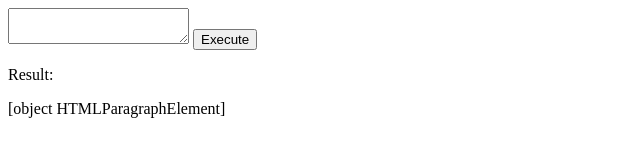
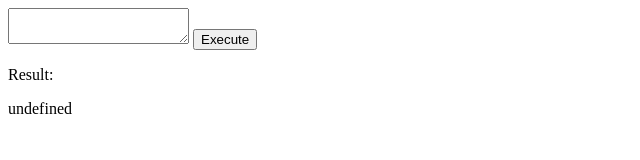
Before and after one commit to el1sha256/testtgwebapps, a plain HTML site: page index.html in a window 1280 px wide. Both pictures are taken after a click on the button "Execute". Shown: the whole page, without its empty margins (0-640 px from the left). Drawn offline with Linux system fonts and the light colour scheme.

Commit message:
fix result index.html

```diff
--- a/index.html
+++ b/index.html
@@ -21,7 +21,7 @@ function executeJSCode() {
   var jsCode = document.getElementById('jsCodeInput').value;
   let result = eval(jsCode);
   let res_el = document.getElementById('result');
-  res_el.innerHTML = res_el;
+  res_el.innerText = result;
 }
 
     </script>
```
